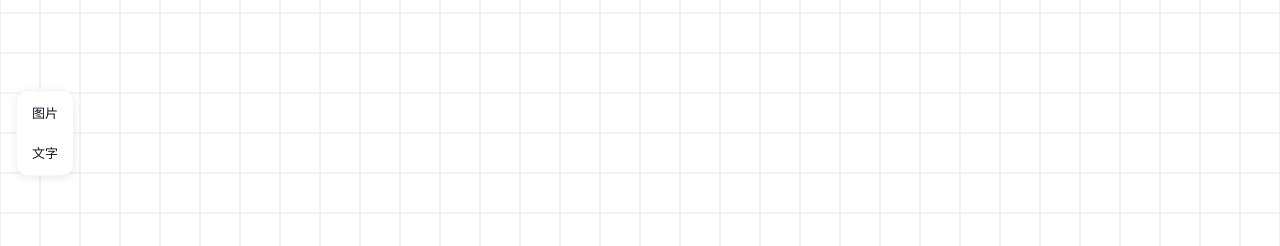
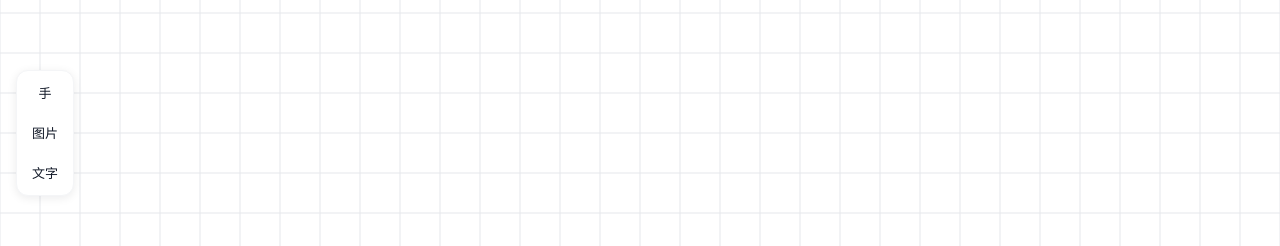
Before and after one commit to fyy123456-code/canvas-teacher, a React (Vite) app: page / in a window 1280 px wide. Shown: the part 267-513 px from the top of the page. Built offline with nearby package versions, Linux system fonts and the light colour scheme.

Commit message:
添加hand

```diff
--- a/src/components/toolbar/Toolbar.tsx
+++ b/src/components/toolbar/Toolbar.tsx
@@ -5,6 +5,11 @@ import { ElementStatus, ElementType } from '../../store/workspaceStore';
 import { getImageSize } from '../../utils/image';
 
 const TOOLBAR_ITEMS = [
+  {
+    id: 'hand',
+    label: '手',
+    title: '拖动画布',
+  },
   {
     id: 'upload-image',
     label: '图片',
@@ -53,6 +58,11 @@ export function Toolbar() {
   };
 
   const handleToolClick = (itemId: ToolbarItemId) => {
+    if (itemId === 'hand') {
+      store.setEditMode(store.editMode === 'viewport-drag' ? 'select' : 'viewport-drag');
+      return;
+    }
+
     if (itemId === 'upload-image') {
       handleImageButtonClick();
     }
@@ -68,17 +78,22 @@ export function Toolbar() {
         onChange={handleImageFileChange}
       />
       <div className="toolbar-panel">
-        {TOOLBAR_ITEMS.map((item) => (
+        {TOOLBAR_ITEMS.map((item) => {
+          const isActive = item.id === 'hand' && store.editMode === 'viewport-drag';
+
+          return (
             <button
               key={item.id}
               type="button"
-            className="toolbar-button"
+              className={isActive ? 'toolbar-button toolbar-button-active' : 'toolbar-button'}
               title={item.title}
+              aria-pressed={isActive}
               onClick={() => handleToolClick(item.id)}
             >
               {item.label}
             </button>
-        ))}
+          );
+        })}
       </div>
     </div>
   );
--- a/src/store/workspaceStore.ts
+++ b/src/store/workspaceStore.ts
@@ -31,6 +31,7 @@ export interface ImageElementData extends BaseElementData {
 }
 
 export type CanvasElement = ImageElementData;
+export type EditMode = 'select' | 'viewport-drag';
 
 export interface WorkSpaceStoreConfig {
   width?: number;
@@ -43,6 +44,7 @@ export class WorkSpaceStore {
   width: number;
   height: number;
   elements: CanvasElement[];
+  editMode: EditMode = 'select';
   viewport: Viewport;
   stage: Konva.Stage | null = null;
   layer: Konva.Layer | null = null;
@@ -83,6 +85,10 @@ export class WorkSpaceStore {
   setSize(width: number, height: number) {
     this.width = width;
     this.height = height;
+  }
+
+  setEditMode(mode: EditMode) {
+    this.editMode = mode;
   }
 
   applyViewport() {
--- a/src/styles/index.scss
+++ b/src/styles/index.scss
@@ -92,7 +92,8 @@ body {
   padding: 0;
 }
 
-.toolbar-button:hover {
+.toolbar-button:hover,
+.toolbar-button-active {
   background: #edeff1;
 }
 
```
Also changed, not shown: 1 other file (tests, documents, lock files or other folders). Lines whose indentation alone changed are shown as unchanged.
